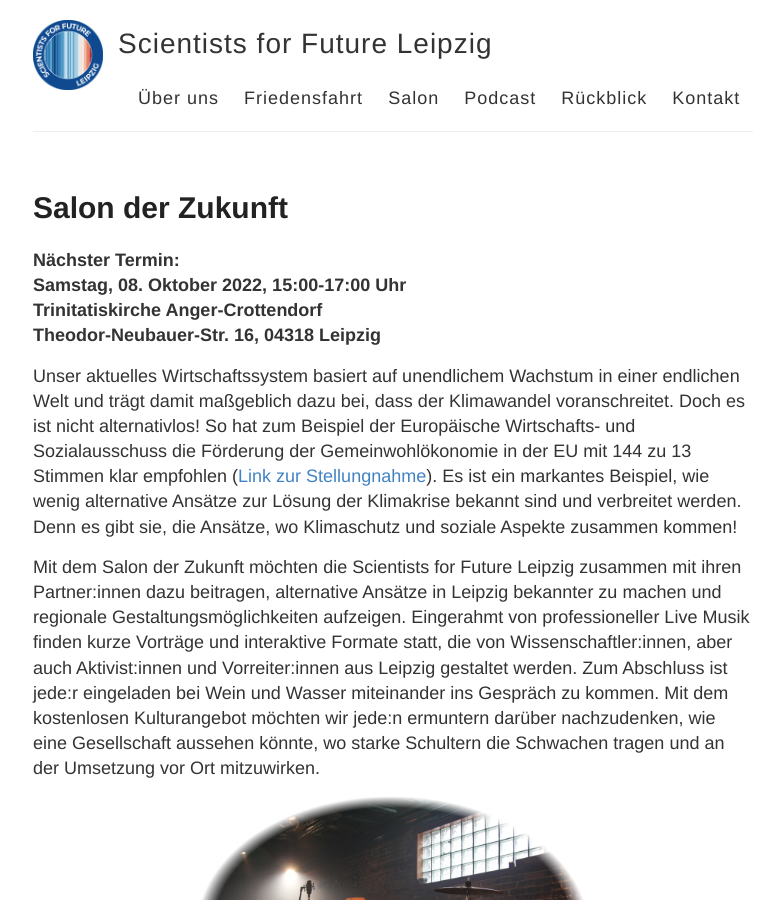
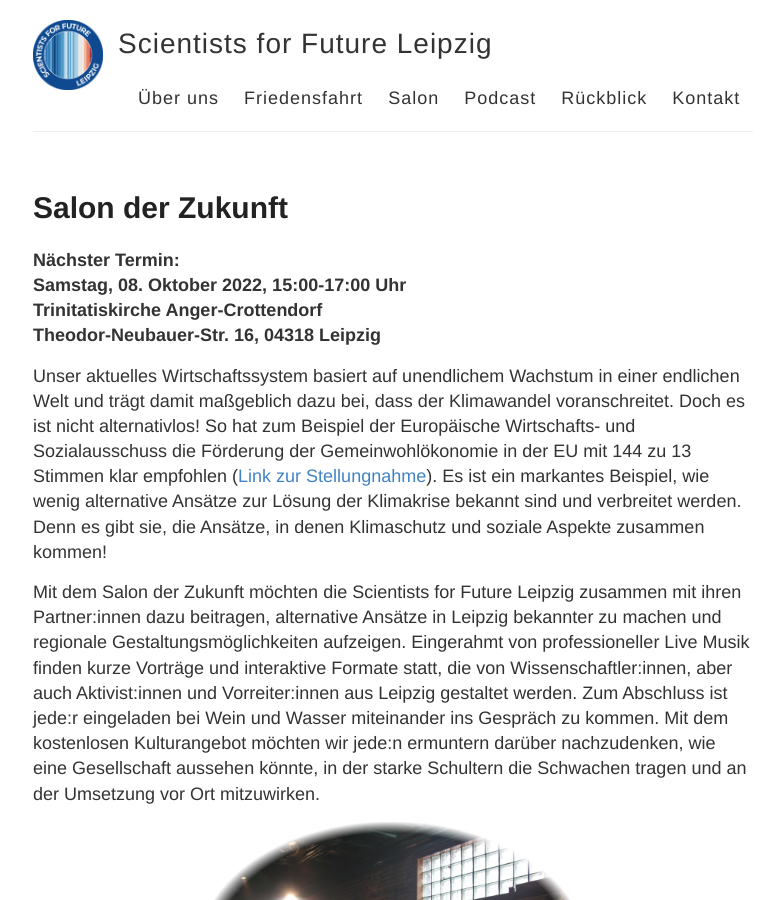
Before and after one commit to s4f-leipzig/s4f-leipzig.github.io, a Jekyll site: the page built from salon.md, in a window 1280 px wide and 900 px high. Shown: the whole window, without its empty margins (247-1027 px from the left). Built offline with Jekyll 4.4.1, drawn with Linux system fonts in a browser that asks for light colours.

Commit message:
Update salon.md

```diff
--- a/salon.md
+++ b/salon.md
@@ -13,9 +13,9 @@
 Unser aktuelles Wirtschaftssystem basiert auf unendlichem Wachstum in einer endlichen Welt und trägt damit maßgeblich dazu bei, dass der Klimawandel voranschreitet. Doch es ist nicht alternativlos! So hat zum Beispiel der Europäische Wirtschafts- und
 Sozialausschuss die Förderung der Gemeinwohlökonomie in der EU mit 144 zu 13 Stimmen klar empfohlen
 (<a href="https://eur-lex.europa.eu/legal-content/DE/TXT/?uri=CELEX%3A52015IE2060">Link zur Stellungnahme</a>). Es ist ein markantes Beispiel, wie wenig
-alternative Ansätze zur Lösung der Klimakrise bekannt sind und verbreitet werden. Denn es gibt sie, die Ansätze, wo Klimaschutz und soziale Aspekte zusammen kommen!
+alternative Ansätze zur Lösung der Klimakrise bekannt sind und verbreitet werden. Denn es gibt sie, die Ansätze, in denen Klimaschutz und soziale Aspekte zusammen kommen!
 
-Mit dem Salon der Zukunft möchten die Scientists for Future Leipzig zusammen mit ihren Partner:innen dazu beitragen, alternative Ansätze in Leipzig bekannter zu machen und regionale Gestaltungsmöglichkeiten aufzeigen. Eingerahmt von professioneller Live Musik finden kurze Vorträge und interaktive Formate statt, die von Wissenschaftler:innen, aber auch Aktivist:innen und Vorreiter:innen aus Leipzig gestaltet werden. Zum Abschluss ist jede:r eingeladen bei Wein und Wasser miteinander ins Gespräch zu kommen. Mit dem kostenlosen Kulturangebot möchten wir jede:n ermuntern darüber nachzudenken, wie eine Gesellschaft aussehen könnte, wo starke Schultern die Schwachen tragen und an der Umsetzung vor Ort mitzuwirken.
+Mit dem Salon der Zukunft möchten die Scientists for Future Leipzig zusammen mit ihren Partner:innen dazu beitragen, alternative Ansätze in Leipzig bekannter zu machen und regionale Gestaltungsmöglichkeiten aufzeigen. Eingerahmt von professioneller Live Musik finden kurze Vorträge und interaktive Formate statt, die von Wissenschaftler:innen, aber auch Aktivist:innen und Vorreiter:innen aus Leipzig gestaltet werden. Zum Abschluss ist jede:r eingeladen bei Wein und Wasser miteinander ins Gespräch zu kommen. Mit dem kostenlosen Kulturangebot möchten wir jede:n ermuntern darüber nachzudenken, wie eine Gesellschaft aussehen könnte, in der starke Schultern die Schwachen tragen und an der Umsetzung vor Ort mitzuwirken.
 
 <p align="center">
 <img id="Deutsch" src="/images/Salon-Bild1.png" width="400">
```
